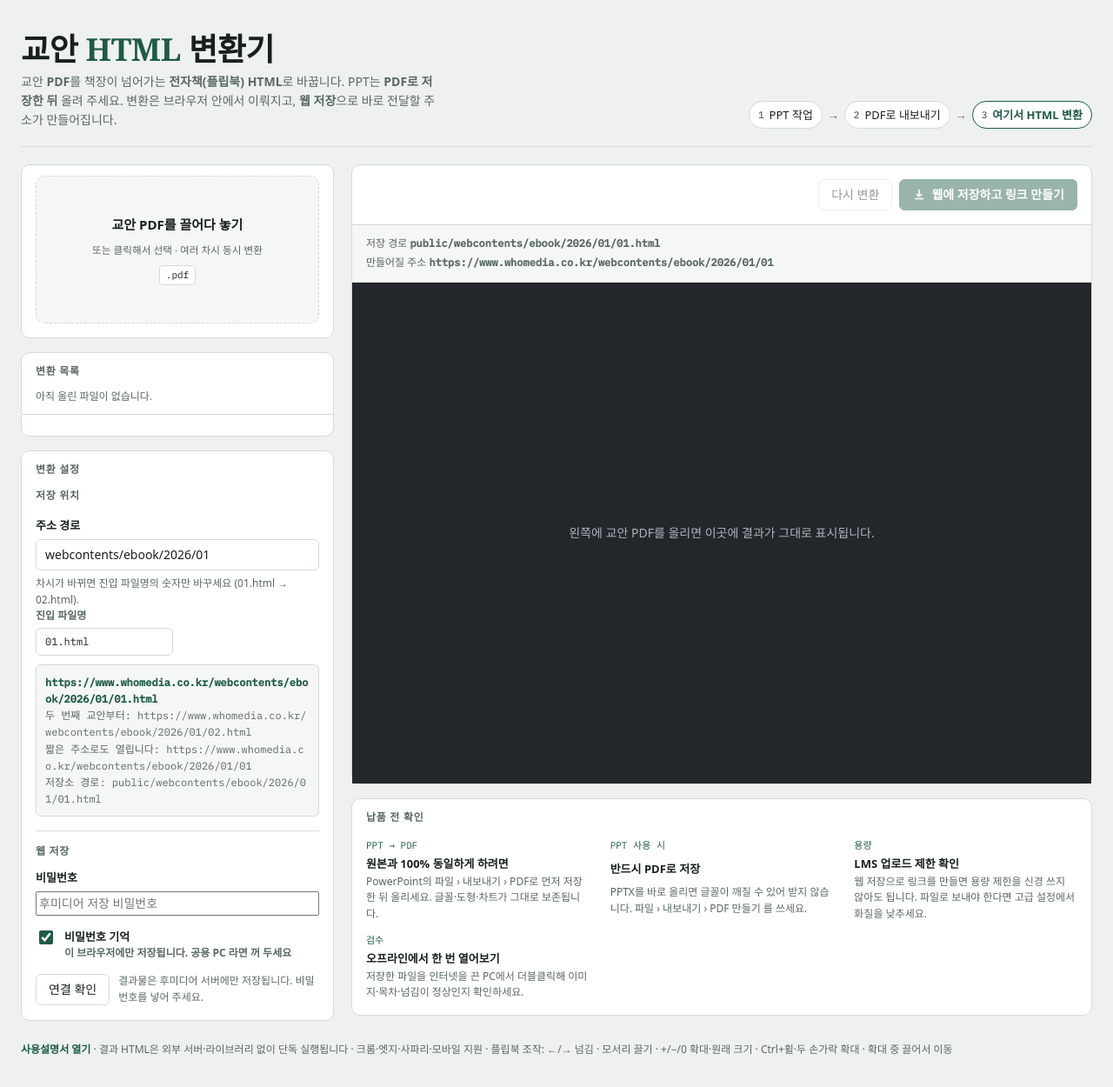
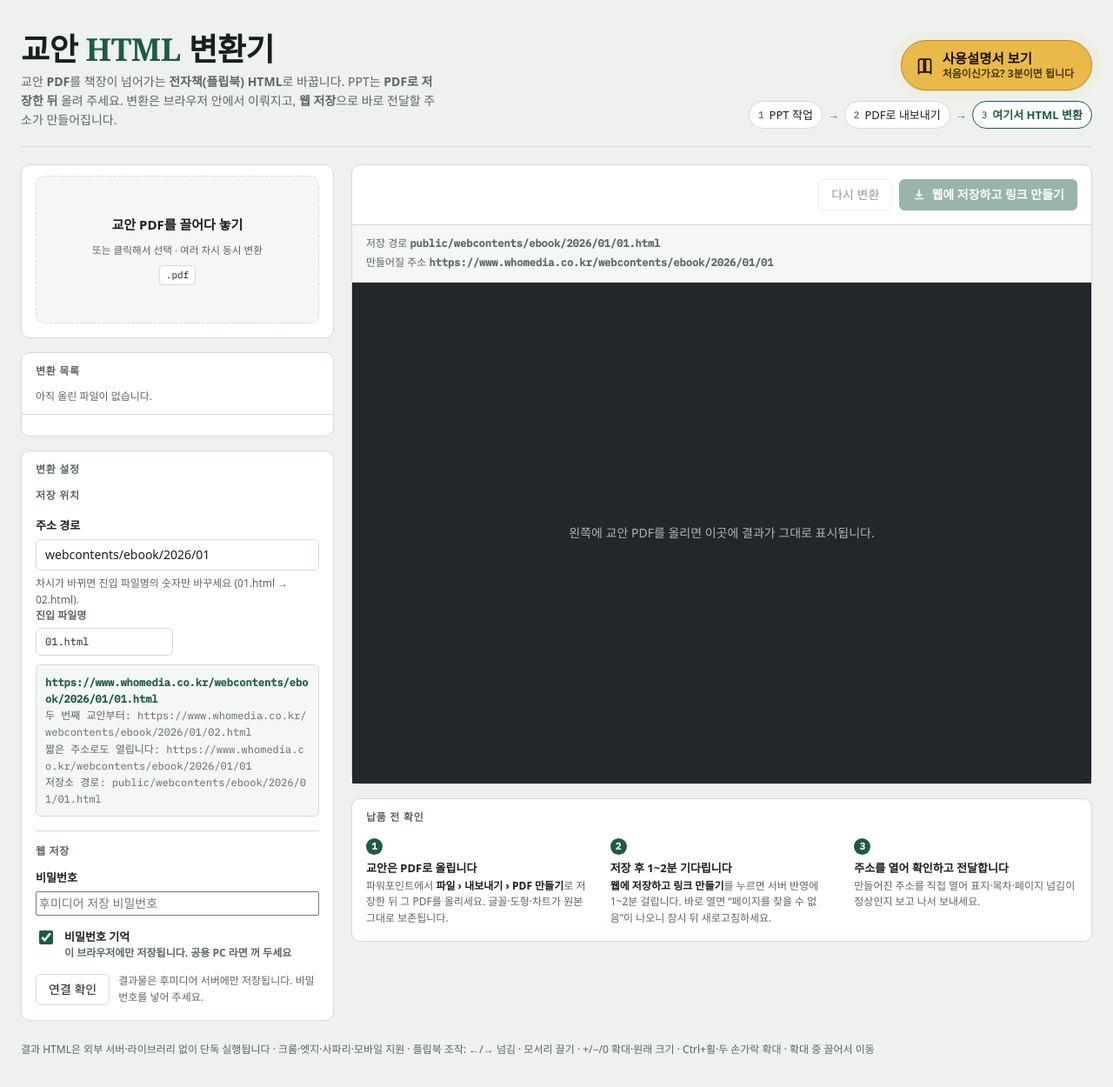
Before and after one commit to whomedia01/html-conv, a website: page index.html in a window 1280 px wide. Shown: the whole page at 87% size. Drawn offline with Linux system fonts and the light colour scheme; a web font is replaced by a local one.

Commit message:
Update index.html

```diff
--- a/index.html
+++ b/index.html
@@ -52,6 +52,22 @@ button,input,select{font:inherit;color:inherit}
 .flow b{font-family:var(--mono);font-weight:500;font-size:11px;color:var(--muted)}
 .flow i{font-style:normal;color:var(--muted)}
 .flow .end{border-color:var(--accent);color:var(--accent);font-weight:600}
+.mast-side{display:flex;flex-direction:column;align-items:flex-end;gap:12px}
+.manbtn{display:inline-flex;align-items:center;gap:10px;padding:11px 20px 11px 16px;border-radius:999px;
+  background:var(--chalk);color:#1A1304;border:1px solid #B98C22;font-weight:700;font-size:15.5px;letter-spacing:-.005em;
+  text-decoration:none;line-height:1.2;box-shadow:0 1px 2px rgba(0,0,0,.10),0 0 0 4px rgba(233,185,73,.22);
+  transition:transform .12s ease,box-shadow .12s ease}
+.manbtn:hover{transform:translateY(-1px);box-shadow:0 3px 8px rgba(0,0,0,.16),0 0 0 6px rgba(233,185,73,.3)}
+.manbtn:active{transform:none}
+.manbtn svg{width:21px;height:21px;flex:none;stroke-width:2}
+.manbtn small{display:block;margin-top:1px;font-size:12px;font-weight:600;color:#4A3A10;letter-spacing:0}
+.manbtn span{display:block}
+@keyframes manpop{0%,100%{box-shadow:0 1px 2px rgba(0,0,0,.10),0 0 0 4px rgba(233,185,73,.22)}
+  50%{box-shadow:0 1px 2px rgba(0,0,0,.10),0 0 0 11px rgba(233,185,73,.03)}}
+.manbtn:not(:hover){animation:manpop 1.9s ease-in-out 3}
+@media (prefers-reduced-motion:reduce){.manbtn{animation:none!important;transition:none}}
+@media (max-width:720px){.mast-side{align-items:stretch;width:100%}
+  .manbtn{justify-content:center;font-size:16px;padding:13px 18px}}
 
 /* workspace */
 .work{display:grid;grid-template-columns:minmax(0,360px) minmax(0,1fr);gap:20px;padding-top:20px;align-items:start}
@@ -139,7 +155,10 @@ details.more[open] summary{margin-bottom:12px}
 .check div{display:grid;gap:2px}
 .check b{font-size:13px}
 .check span{color:var(--muted);font-size:12px}
-.check .k{font-family:var(--mono);font-size:11px;color:var(--accent)}
+.check .k{display:inline-flex;align-items:center;justify-content:center;width:19px;height:19px;border-radius:50%;
+  background:var(--accent);color:var(--accent-ink);font-family:var(--mono);font-size:11px;font-weight:600;margin-bottom:3px}
+.check span b{font-size:inherit;font-weight:600;color:var(--ink)}
+.check div{align-content:start}
 .toast{position:fixed;left:50%;bottom:calc(env(safe-area-inset-bottom,0px) + 20px);transform:translateX(-50%);background:var(--ink);color:var(--surface);padding:10px 16px;border-radius:8px;font-weight:500;box-shadow:0 6px 24px rgba(0,0,0,.2);z-index:10;max-width:calc(100% - 32px)}
 .deliver{min-width:180px}
 .deliver label{padding:7px 12px;white-space:nowrap}
@@ -196,10 +215,16 @@ details.more[open] summary{margin-bottom:12px}
       <h1>교안 <em>HTML</em> 변환기</h1>
       <p>교안 <b>PDF</b>를 책장이 넘어가는 <b>전자책(플립북) HTML</b>로 바꿉니다. PPT는 <b>PDF로 저장한 뒤</b> 올려 주세요. 변환은 브라우저 안에서 이뤄지고, <b>웹 저장</b>으로 바로 전달할 주소가 만들어집니다.</p>
     </div>
-    <div class="flow" aria-label="권장 작업 흐름">
-      <span><b>1</b> PPT 작업</span><i>→</i>
-      <span><b>2</b> PDF로 내보내기</span><i>→</i>
-      <span class="end"><b>3</b> 여기서 HTML 변환</span>
+    <div class="mast-side">
+      <a id="manLink" class="manbtn" href="manual.html" target="_blank" rel="noopener" hidden>
+        <svg viewBox="0 0 24 24" fill="none" stroke="currentColor" stroke-width="1.9" stroke-linecap="round" stroke-linejoin="round" aria-hidden="true"><path d="M4 5.5A2 2 0 0 1 6 3.5h5v17H6a2 2 0 0 0-2 2z"/><path d="M20 5.5a2 2 0 0 0-2-2h-5v17h5a2 2 0 0 1 2 2z"/><path d="M11 3.5v17"/></svg>
+        <span>사용설명서 보기<small>처음이신가요? 3분이면 됩니다</small></span>
+      </a>
+      <div class="flow" aria-label="권장 작업 흐름">
+        <span><b>1</b> PPT 작업</span><i>→</i>
+        <span><b>2</b> PDF로 내보내기</span><i>→</i>
+        <span class="end"><b>3</b> 여기서 HTML 변환</span>
+      </div>
     </div>
   </header>
 
@@ -438,15 +463,14 @@ details.more[open] summary{margin-bottom:12px}
       <section class="panel" aria-labelledby="ch">
         <h2 id="ch">납품 전 확인</h2>
         <div class="check">
-          <div><span class="k">PPT → PDF</span><b>원본과 100% 동일하게 하려면</b><span>PowerPoint의 파일 › 내보내기 › PDF로 먼저 저장한 뒤 올리세요. 글꼴·도형·차트가 그대로 보존됩니다.</span></div>
-          <div><span class="k">PPT 사용 시</span><b>반드시 PDF로 저장</b><span>PPTX를 바로 올리면 글꼴이 깨질 수 있어 받지 않습니다. 파일 › 내보내기 › PDF 만들기 를 쓰세요.</span></div>
-          <div><span class="k">용량</span><b>LMS 업로드 제한 확인</b><span>웹 저장으로 링크를 만들면 용량 제한을 신경 쓰지 않아도 됩니다. 파일로 보내야 한다면 고급 설정에서 화질을 낮추세요.</span></div>
-          <div><span class="k">검수</span><b>오프라인에서 한 번 열어보기</b><span>저장한 파일을 인터넷을 끈 PC에서 더블클릭해 이미지·목차·넘김이 정상인지 확인하세요.</span></div>
+          <div><span class="k">1</span><b>교안은 PDF로 올립니다</b><span>파워포인트에서 <b>파일 › 내보내기 › PDF 만들기</b>로 저장한 뒤 그 PDF를 올리세요. 글꼴·도형·차트가 원본 그대로 보존됩니다.</span></div>
+          <div><span class="k">2</span><b>저장 후 1~2분 기다립니다</b><span><b>웹에 저장하고 링크 만들기</b>를 누르면 서버 반영에 1~2분 걸립니다. 바로 열면 “페이지를 찾을 수 없음”이 나오니 잠시 뒤 새로고침하세요.</span></div>
+          <div><span class="k">3</span><b>주소를 열어 확인하고 전달합니다</b><span>만들어진 주소를 직접 열어 표지·목차·페이지 넘김이 정상인지 보고 나서 보내세요.</span></div>
         </div>
       </section>
     </div>
   </div>
-  <p class="foot"><a id="manLink" href="manual.html" target="_blank" rel="noopener" hidden style="color:var(--accent);font-weight:600;text-decoration:none">사용설명서 열기</a><span id="manSep" hidden> · </span>결과 HTML은 외부 서버·라이브러리 없이 단독 실행됩니다 · 크롬·엣지·사파리·모바일 지원 · 플립북 조작: ←/→ 넘김 · 모서리 끌기 · +/−/0 확대·원래 크기 · Ctrl+휠·두 손가락 확대 · 확대 중 끌어서 이동</p>
+  <p class="foot">결과 HTML은 외부 서버·라이브러리 없이 단독 실행됩니다 · 크롬·엣지·사파리·모바일 지원 · 플립북 조작: ←/→ 넘김 · 모서리 끌기 · +/−/0 확대·원래 크기 · Ctrl+휠·두 손가락 확대 · 확대 중 끌어서 이동</p>
 </div>
 <div class="toast" id="toast" role="status" aria-live="polite" hidden></div>
 
```
